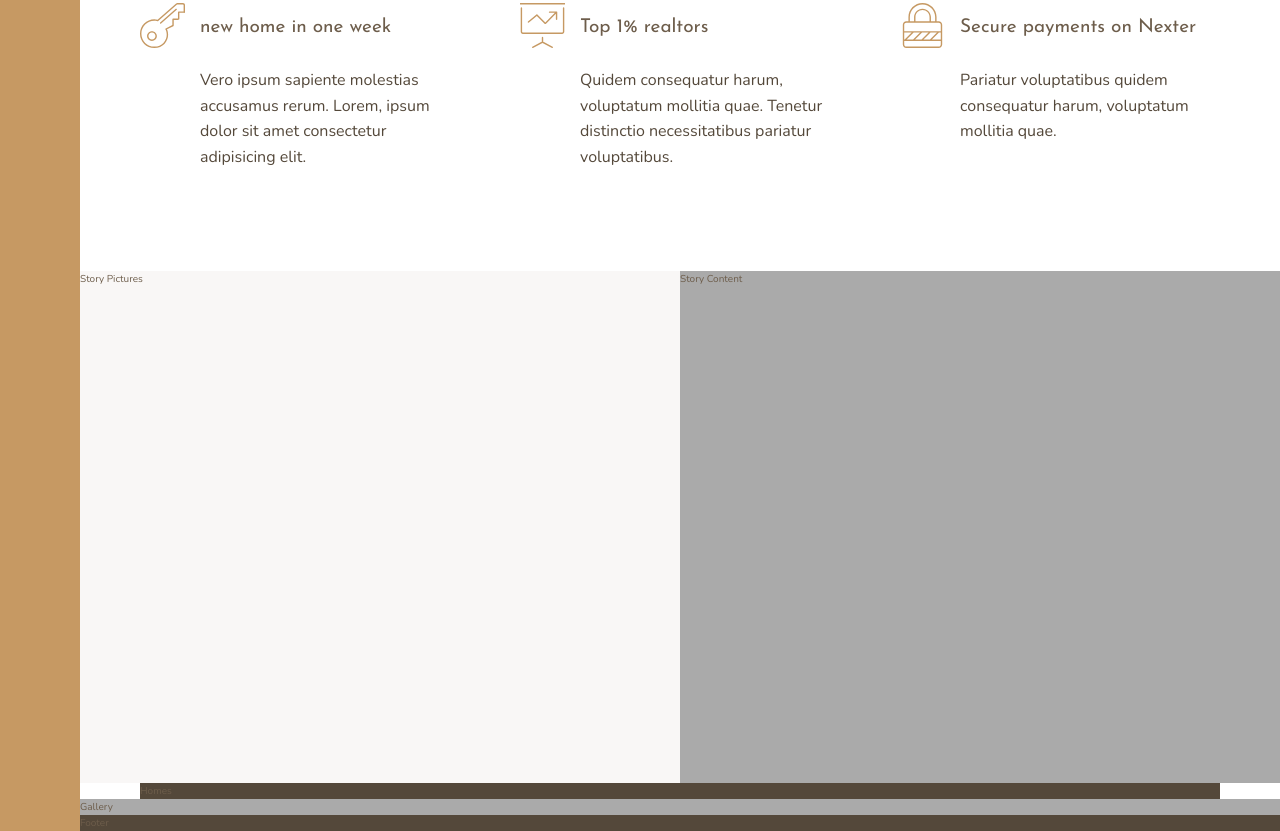
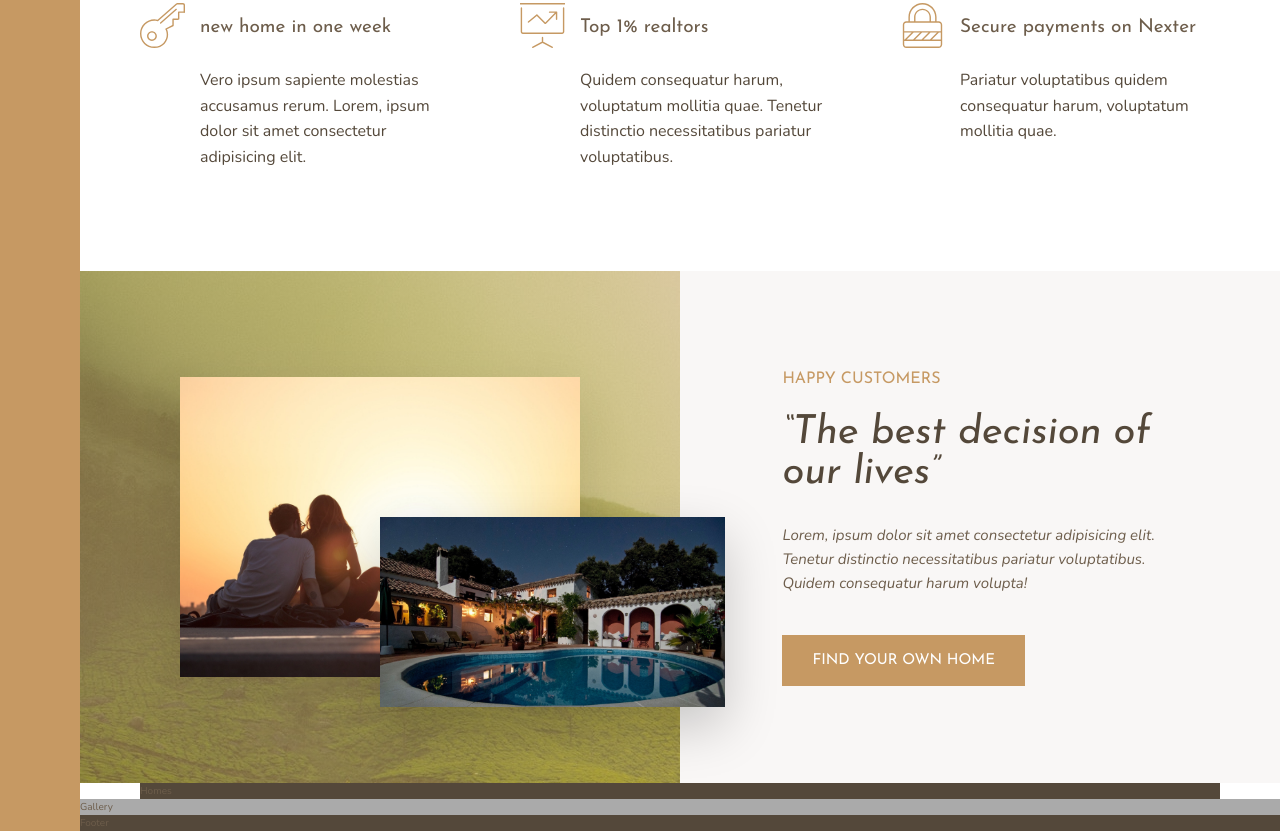
Before and after one commit to Srikanth-55/dev, a website: page index.html in a window 1280 px wide. Shown: the part 945-1776 px from the top of the page. Drawn offline with nearby package versions, Linux system fonts and the light colour scheme.

Commit message:
Story section completed

```diff
--- a/index.html
+++ b/index.html
@@ -89,9 +89,23 @@
       </div>
     </section>
 
-    <div class="story__pictures">Story Pictures</div>
+    <div class="story__pictures">
+      <img src="./img/story-1.jpeg" alt="couple" class="story__img--1" />
+      <img src="./img/story-2.jpeg" alt="new home" class="story__img--2" />
+    </div>
 
-    <div class="story__content">Story Content</div>
+    <div class="story__content">
+      <h3 class="heading-3 mb-sm">Happy Customers</h3>
+      <h2 class="heading-2 heading-2--dark mb-md">
+        &ldquo;The best decision of our lives&rdquo;
+      </h2>
+      <p class="story__text">
+        Lorem, ipsum dolor sit amet consectetur adipisicing elit. Tenetur
+        distinctio necessitatibus pariatur voluptatibus. Quidem consequatur
+        harum volupta!
+      </p>
+      <button class="btn">find your own home</button>
+    </div>
 
     <section class="homes">Homes</section>
 
--- a/sass/_story.scss
+++ b/sass/_story.scss
@@ -1,11 +1,48 @@
 .story {
   &__pictures {
-    background-color: $color-grey-light-1;
+    background-color: $color-primary;
     grid-column: full-start / col-end 4;
+    background-image: linear-gradient(
+        rgba($color-primary, 0.5),
+        rgba($color-primary, 0.5)
+      ),
+      url(../img/back.jpg);
+
+    display: grid;
+    grid-template-rows: repeat(6, 1fr);
+    grid-template-columns: repeat(6, 1fr);
+    align-items: center;
+  }
+
+  &__img--1 {
+    width: 100%;
+    grid-row: 2 / 6;
+    grid-column: 2 / 6;
+    box-shadow: 0 2rem 5rem rgba($color: #000000, $alpha: 0.1);
+  }
+
+  &__img--2 {
+    width: 115%;
+    grid-row: 4 / 6;
+    grid-column: 4/7;
+    z-index: 10;
+    box-shadow: 0 2rem 5rem rgba($color: #000000, $alpha: 0.2);
   }
 
   &__content {
-    background-color: $color-grey-light-2;
+    background-color: $color-grey-light-1;
     grid-column: col-start 5 / full-end;
+
+    padding: 6rem 8vw;
+
+    display: grid;
+    align-content: center;
+    justify-items: start;
+  }
+
+  &__text {
+    font-size: 1.5rem;
+    font-style: italic;
+    margin-bottom: 4rem;
   }
 }
--- a/sass/_typography.scss
+++ b/sass/_typography.scss
@@ -1,6 +1,29 @@
 %heading {
   font-family: $font-display;
   font-weight: 400;
+}
+
+.heading-2 {
+  @extend %heading;
+  font-size: 4rem;
+  font-style: italic;
+  line-height: 1;
+
+  &--light {
+    color: $color-grey-light-1;
+  }
+
+  &--dark {
+    color: $color-grey-dark-1;
+  }
+}
+
+.heading-3 {
+  @extend %heading;
+
+  font-size: 1.6rem;
+  color: $color-primary;
+  text-transform: uppercase;
 }
 
 .heading-4 {
@@ -16,3 +39,33 @@
     color: $color-grey-dark-1;
   }
 }
+
+.btn {
+  background-color: $color-primary;
+  color: #fff;
+  border: none;
+  border-radius: 0;
+  font-family: $font-display;
+  font-size: 1.5rem;
+  text-transform: uppercase;
+  padding: 1.8rem 3rem;
+  cursor: pointer;
+  transition: all 0.2s;
+
+  &:hover {
+    background-color: $color-primary-dark;
+  }
+}
+
+.mb-sm {
+  margin-bottom: 2rem;
+}
+.mb-md {
+  margin-bottom: 3rem;
+}
+.mb-lg {
+  margin-bottom: 4rem;
+}
+.mb-hg {
+  margin-bottom: 8rem;
+}
```
Also changed, not shown: css/style.css.
